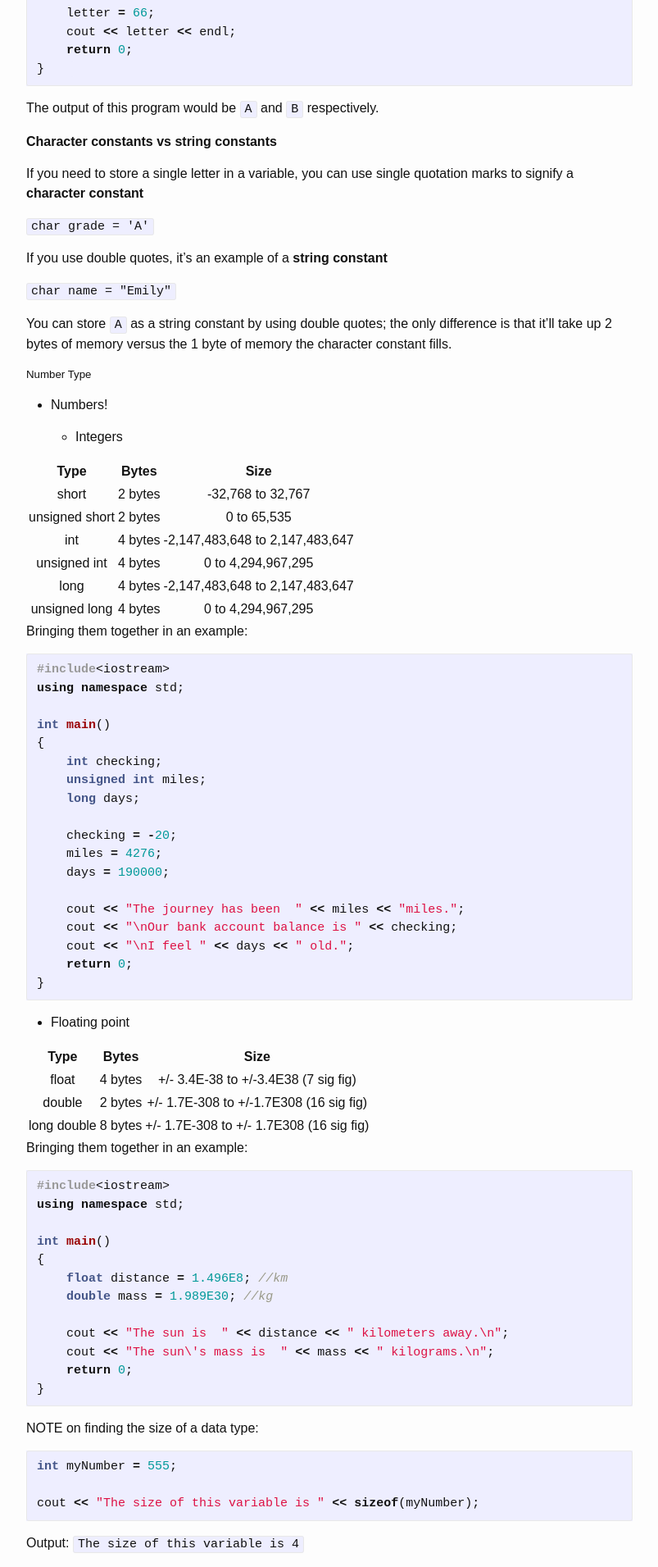
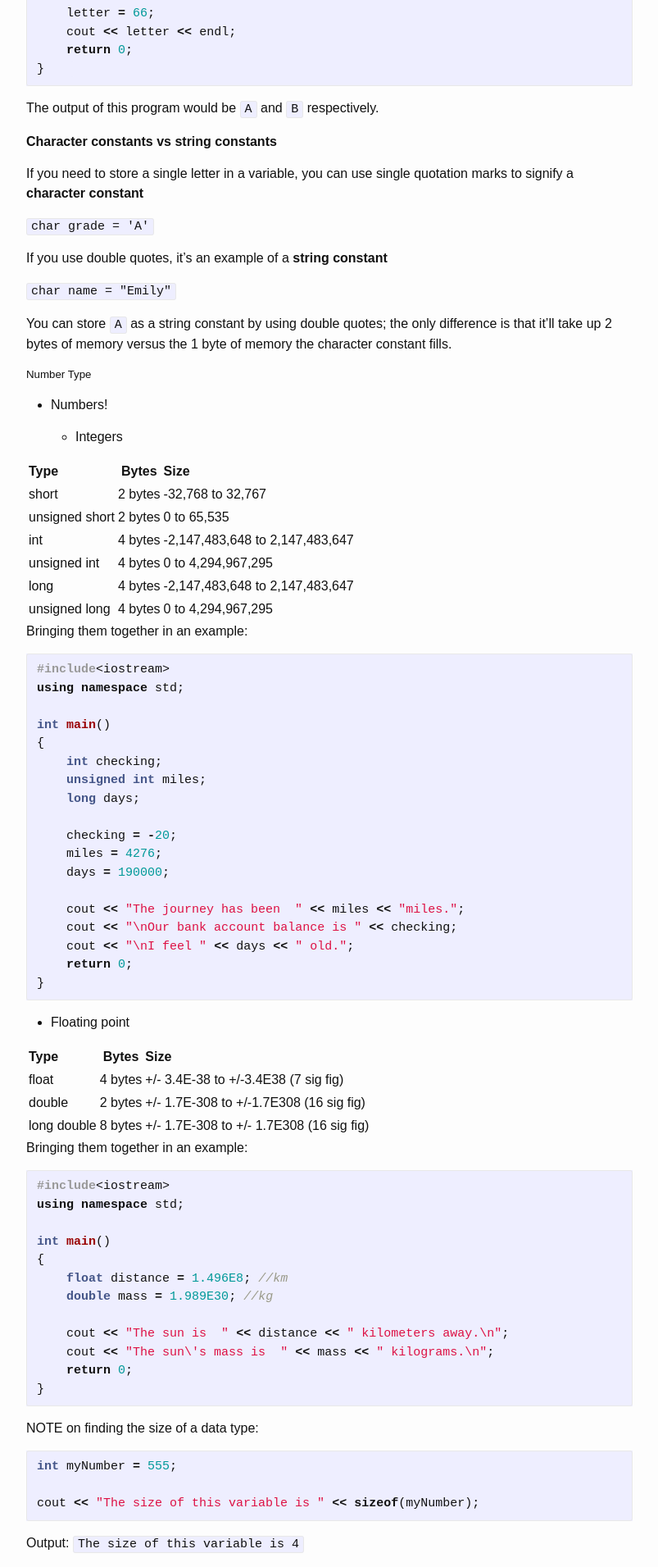
Before and after one commit to emilyannemoses/blog, a Jekyll site: the page built from _posts/2019-10-21-cpp.md, in a window 1280 px wide. Shown: the part 2149-4060 px from the top of the page at 82% size, without its empty margins (238-1041 px from the left). Built offline with Jekyll 4.4.1, drawn with Linux system fonts in a browser that asks for light colours; comment, search, counter and statistics services are not loaded.

Commit message:
Fixing table

```diff
--- a/_posts/2019-10-21-cpp.md
+++ b/_posts/2019-10-21-cpp.md
@@ -115,7 +115,7 @@ You can store `A` as a string constant by using double quotes; the only differen
     * Integers
 
 | Type                 | Bytes      | Size                                  |
-| :------------------: |:----------:| :------------------------------------:|
+| :------------------ |:-------------:| :------------------------------------|
 | short                | 2 bytes    |                     -32,768 to 32,767 |
 | unsigned short       | 2 bytes    |                           0 to 65,535 |
 | int                  | 4 bytes    |        -2,147,483,648 to 2,147,483,647|
@@ -148,11 +148,11 @@ int main()
 
 * Floating point
 
-| Type               | Bytes   | Size                                            |
-| :----------------: |:-------:| :----------------------------------------------:|
-| float              | 4 bytes |             +/- 3.4E-38 to +/-3.4E38 (7 sig fig)|
-| double             | 2 bytes |         +/- 1.7E-308 to +/-1.7E308  (16 sig fig)|
-| long double        | 8 bytes |        +/- 1.7E-308 to +/- 1.7E308  (16 sig fig)|
+| Type               | Bytes   | Size                                           |
+| :---------------- |:----------:| :----------------------------------------------|
+| float              | 4 bytes |            +/- 3.4E-38 to +/-3.4E38 (7 sig fig)|
+| double             | 2 bytes |        +/- 1.7E-308 to +/-1.7E308  (16 sig fig)|
+| long double        | 8 bytes |       +/- 1.7E-308 to +/- 1.7E308  (16 sig fig)|
 
 Bringing them together in an example:
 
```
